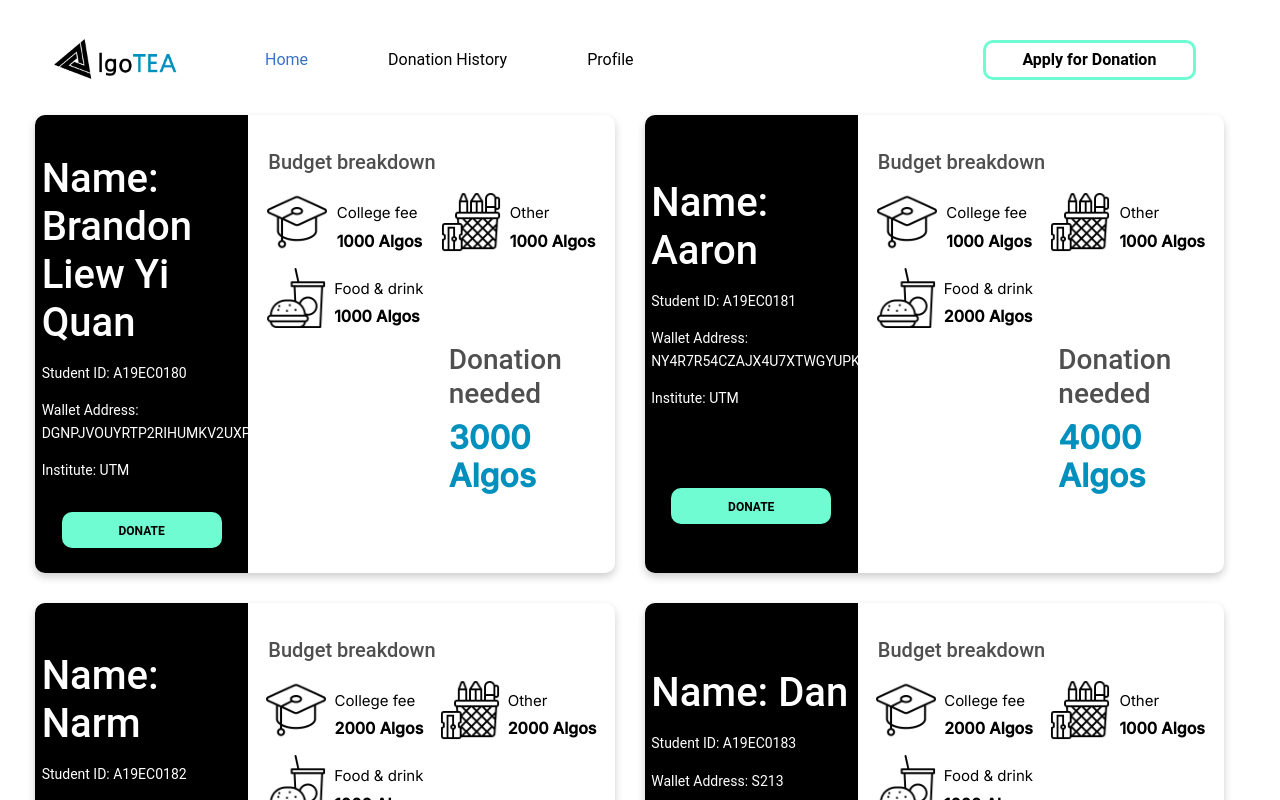
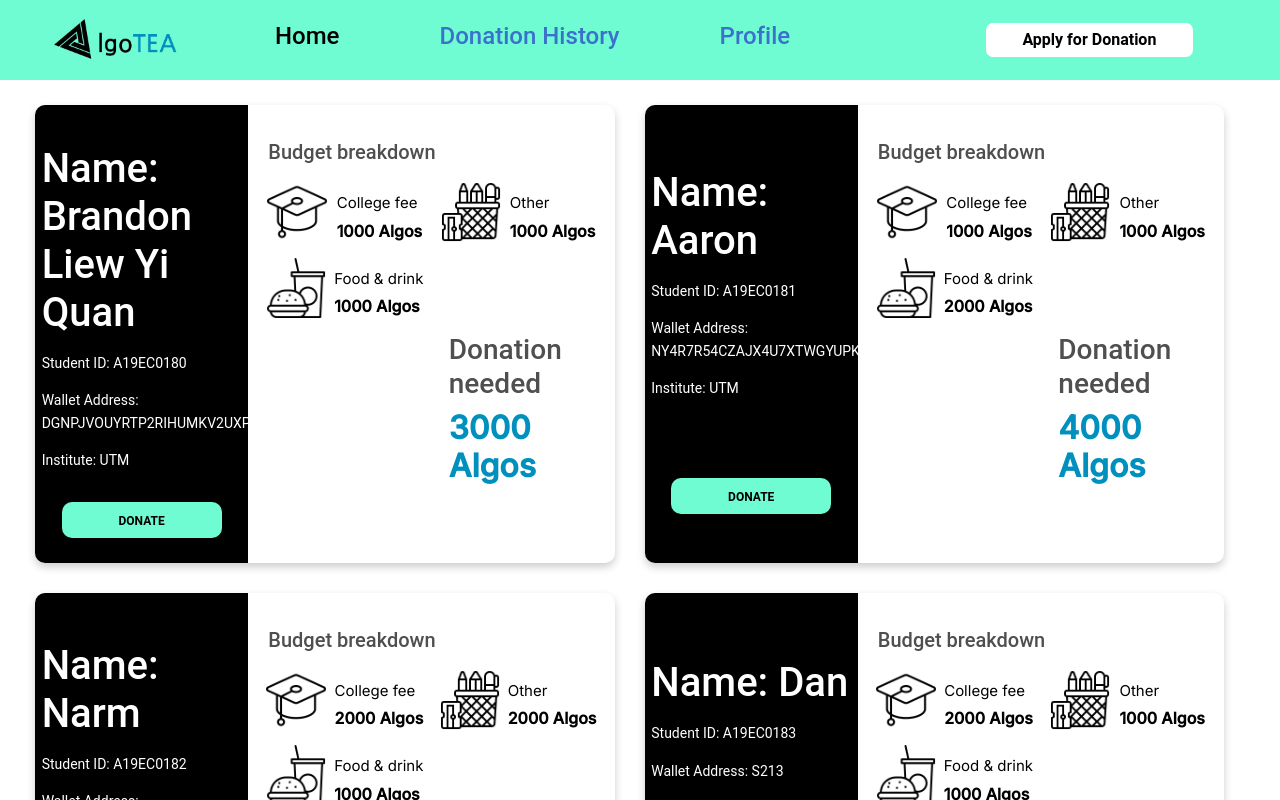
Before and after one commit to brandonLYQ00/AlgoTEA, a React (Create React App) app in the folder app/: page /profile/home in a window 1280 px wide. Shown: the top 800 px of the page. Built offline with nearby package versions, Linux system fonts and the light colour scheme; what @perawallet/connect, algosdk would draw is missing.

Commit message:
highlighting navbar , ancel button enabled

```diff
--- a/app/src/Pages/userProfile/MainNavigation.jsx
+++ b/app/src/Pages/userProfile/MainNavigation.jsx
@@ -1,35 +1,55 @@
-import { NavLink } from "react-router-dom";
+import { NavLink, useLocation } from "react-router-dom";
 import classes from "../../style/MainNavigation.module.css";
-import Logo from '../../Assets/logo.png'
+import Logo from "../../Assets/logo.png";
 
 function MainNavigation() {
+  const currentPath = useLocation().pathname;
+
   return (
     <header className={classes.header}>
       <div className={classes.logo}>
         <NavLink to="/profile/home">
-          <img src={Logo} alt="" href="/profile/home"/>
+          <img src={Logo} alt="" href="/profile/home" />
         </NavLink>
       </div>
 
       <nav>
         <ul>
           <li>
-            <NavLink to="/profile/home" activeClassName="active">Home</NavLink>
+            <NavLink
+              to="/profile/home"
+              className={`${
+                currentPath === "/profile/home" ? classes.active : ""
+              } `}>
+              <h4>Home</h4>
+            </NavLink>
           </li>
           <li>
-            <NavLink to="/profile/history" style={{ color: "black" }}>Donation History</NavLink>
+            <NavLink
+              to="/profile/history"
+              className={`${
+                currentPath === "/profile/history" ? classes.active : ""
+              } `}>
+              <h4>Donation History</h4>
+            </NavLink>
           </li>
           <li>
-            <NavLink to={"/profile"} style={{ color: "black" }}>Profile</NavLink>
+            <NavLink
+              to={"/profile"}
+              className={`${currentPath === "/profile" ? classes.active : ""}`}>
+              <h4>Profile</h4>
+            </NavLink>
           </li>
         </ul>
 
         <ul>
-          <li>
-            <NavLink to={'/apply-donation/overview'}>
-              <button><p>Apply for Donation</p></button>
+          <footer style={{ backgroundColor: "transparent" }}>
+            <NavLink to={"/apply-donation/overview"}>
+              <button>
+                <p>Apply for Donation</p>
+              </button>
             </NavLink>
-          </li>
+          </footer>
         </ul>
       </nav>
     </header>
--- a/app/src/components/Donation/ButtonsPair.jsx
+++ b/app/src/components/Donation/ButtonsPair.jsx
@@ -1,4 +1,6 @@
 import classes from "../../style/ButtonsPair.module.css";
+
+import {} from 'react-router-dom'
 
 function ButtonsPair(props) {
 
@@ -6,11 +8,12 @@ function ButtonsPair(props) {
 
   const handleCancel= ()=>{
     window.location.reload();
+
   }
 
   return (
     <section className={classes.buttons}>
-      <button type="button" className={`btn ${classes.secondary_btn} ${isActive}` }
+      <button type="button" className={`btn ${classes.secondary_btn}` }
       onClick={handleCancel}>
         Cancel
       </button>
--- a/app/src/style/Donation.module.css
+++ b/app/src/style/Donation.module.css
@@ -1,14 +1,10 @@
 .main {
-  overflow-x: hidden;
-  /* margin-top: 60px; */
   display: flex;
-  /* text-align: center; */
   justify-content: center;
   align-items: center;
   height: 100vh;
-  width: 100vw;
+  /* width: 100vw; */
   margin: 15px 0;
-  /* background-color: #1ab022;  */
 }
 
 .nav_link_font {
@@ -16,7 +12,7 @@
 }
 
 .card_measure {
-  margin-top:100px;
+  margin-top: 100px;
   width: 40rem;
 }
 
@@ -27,7 +23,7 @@
   margin: 0px;
 }
 
-.student{
+.student {
   width: 100%;
   font-size: 26px;
   text-align: center;
--- a/app/src/style/MainNavigation.module.css
+++ b/app/src/style/MainNavigation.module.css
@@ -1,24 +1,24 @@
 @import url("https://fonts.googleapis.com/css2?family=Inter:wght@300;400;500&display=swap");
 
 .header {
-  /* background-color: aqua; */
   width: 100%;
-  height: 100%;
+  height: 5rem;
   display: flex;
   align-items: center;
-  /* justify-content: left; */
+
   padding: 0 50px;
-  margin-top: 30px;
+  margin-top: 0px;
   margin-bottom: 10px;
   font-feature-settings: "clig" off, "liga" off;
   flex-grow: 0;
+  background-color: #6ffcd2;
 }
 
 .logo {
   display: flex;
   align-items: center;
 }
-.logo img{
+.logo img {
   width: 130px;
 }
 
@@ -30,6 +30,17 @@
   margin-left: 70px;
 }
 
+.none:hover{
+  background-color: white;
+
+}
+
+/* nav li:active a {
+  font-weight: bold;
+  color: pink;
+  background-color: aqua;
+} */
+
 .header ul {
   list-style: none;
   display: flex;
@@ -38,27 +49,49 @@
   padding: 10px 15px;
 }
 
-.header li {
+.header li ,footer{
   margin-right: 5rem;
   font-feature-settings: "clig" off, "liga" off;
 }
 
-.header button{
-  background-color:white;
+
+
+
+
+.active {
+  color: black;
+  font-weight: bolder;
+
+
+
+}
+
+.header nav ul li:hover {
+  padding: 10px;
+  background-color: white;
+  height: 5rem;
+}
+
+.header nav ul li:hover h4 {
+  color: black;
+}
+
+.header button {
+  background-color: white;
   width: 140%;
   height: 40px;
   border-radius: 10px;
   /* border-color: #6FFCD2 ; */
-  border: 3px solid #6FFCD2;
+  border: 3px solid #6ffcd2;
 }
 
-.header button p{
+.header button p {
   margin: 0px;
   font-weight: bold;
 }
 
-.header button:hover{
+.header button:hover {
   background-color: black;
-  color: #6FFCD2;
-  border:none
+  color: #6ffcd2;
+  border: none;
 }
```
